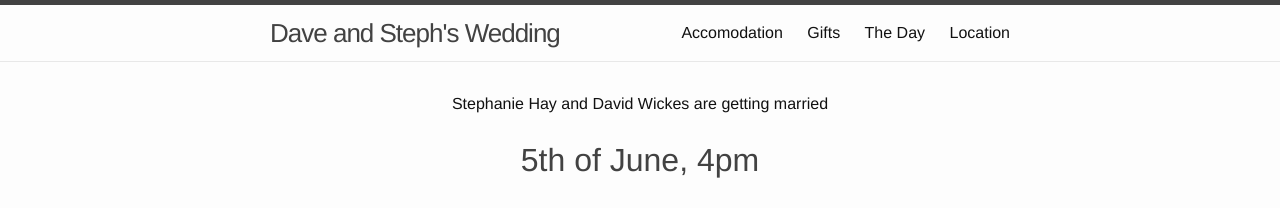
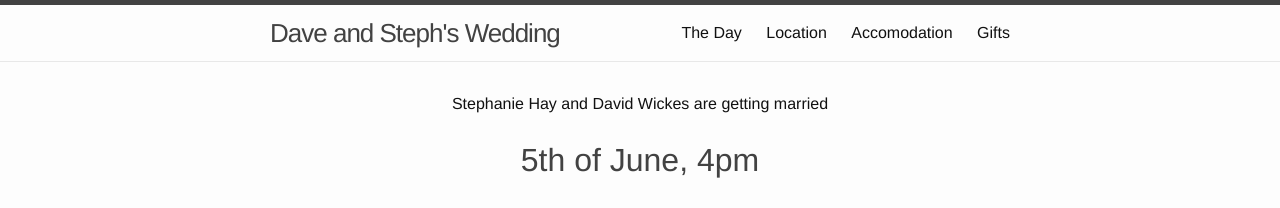
Before and after one commit to gypsydave5/wedding-site, a Jekyll site: the page built from index.html, in a window 1280 px wide. Shown: the top 208 px of the page. Built offline with Jekyll 4.4.1, drawn with Linux system fonts in a browser that asks for light colours.

Commit message:
Static page navigation

```diff
--- a/_includes/head.html
+++ b/_includes/head.html
@@ -8,5 +8,5 @@
 
     <link rel="stylesheet" href="{{ "/css/main.css" | prepend: site.baseurl }}">
     <link rel="canonical" href="{{ page.url | replace:'index.html','' | prepend: site.baseurl | prepend: site.url }}">
-    <link rel="shortcut icon" href="favicon.ico" type="image/x-icon" />
+    <link rel="icon" href="{{ "/favicon.ico?v=2" | prepend: site.baseurl }}" type="image/x-icon" />
 </head>
--- a/_includes/header.html
+++ b/_includes/header.html
@@ -14,16 +14,16 @@
       </a>
 
       <div class="trigger">
-          <!--<a class="page-link" href="/the_day/">The Day</a>-->
-          <!--<a class="page-link" href="/location/">Location</a>-->
-          <!--<a class="page-link" href="/accomodation/">Accomodation</a>-->
-          <!--<a class="page-link" href="/gifts/">Gifts</a>-->
+          <a class="page-link" href="/the_day/">The Day</a>
+          <a class="page-link" href="/location/">Location</a>
+          <a class="page-link" href="/accomodation/">Accomodation</a>
+          <a class="page-link" href="/gifts/">Gifts</a>
 
-        {% for page in site.pages %}
-          {% if page.title %}
-          <a class="page-link" href="{{ page.url | prepend: site.baseurl }}">{{ page.title }}</a>
-          {% endif %}
-        {% endfor %}
+        <!--{% for page in site.pages %}-->
+          <!--{% if page.title %}-->
+          <!--<a class="page-link" href="{{ page.url | prepend: site.baseurl }}">{{ page.title }}</a>-->
+          <!--{% endif %}-->
+        <!--{% endfor %}-->
       </div>
     </nav>
 
```
